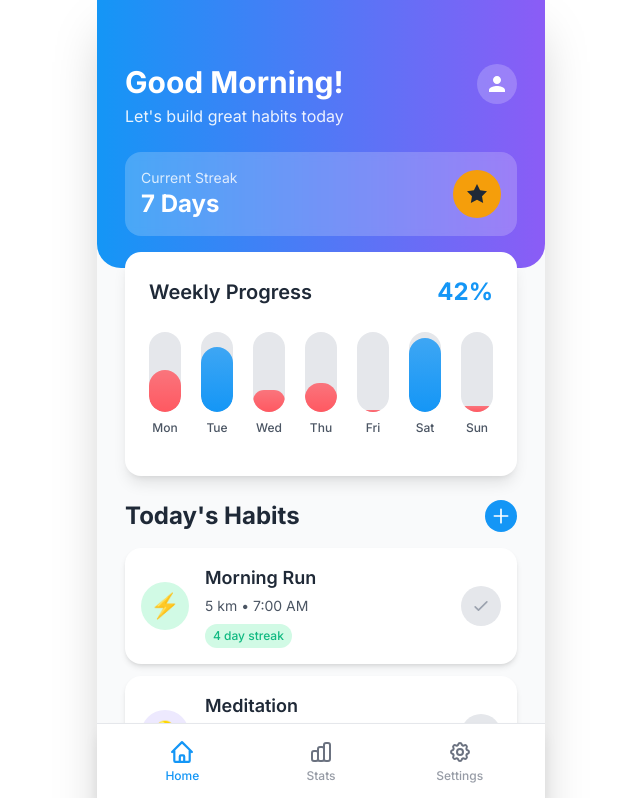
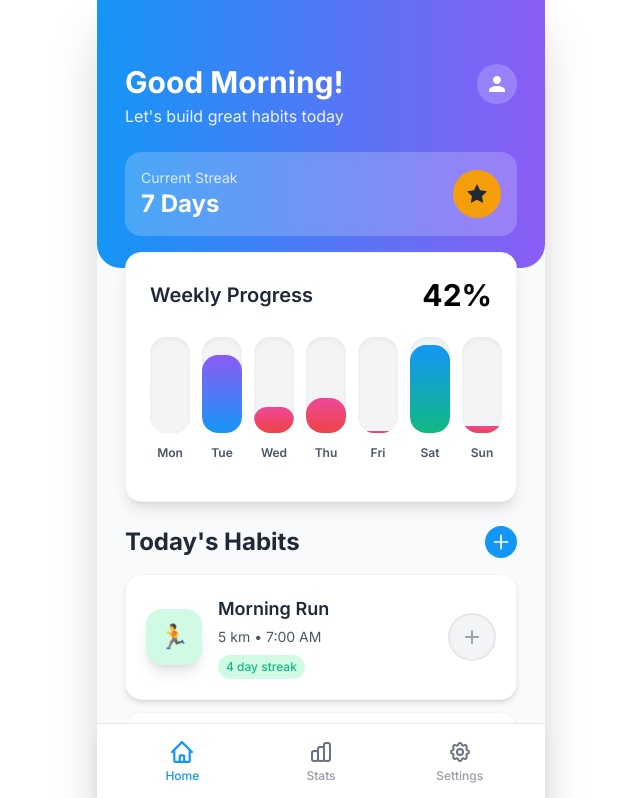
Before and after one commit to abuabdirohman4/better-habit, a Next.js app: page /dashboard in a window 1280 px wide. Shown: the top 798 px of the page, without its empty margins (319-959 px from the left). Built offline with nearby package versions, Linux system fonts and the light colour scheme.

Commit message:
refactor(HabitCard Component): done 5 todo

```diff
--- a/app/dashboard/page.tsx
+++ b/app/dashboard/page.tsx
@@ -4,7 +4,6 @@ import { useHabits } from "@/hooks/useHabits";
 import Spinner from "@/components/Spinner";
 import WeeklyProgress from "@/components/WeeklyProgress";
 import HabitCard from "@/components/HabitCard";
-import FloatingAddButton from "@/components/FloatingAddButton";
 import { useRouter } from "next/navigation";
 
 export default function DashboardPage() {
@@ -166,9 +165,6 @@ export default function DashboardPage() {
                 </div>
             </div>
 
-            {/* Floating Add Button */}
-            {/* <FloatingAddButton /> */}
-
             {/* Bottom spacing for navigation */}
             <div className="pb-20"></div>
         </main>
--- a/components/FloatingAddButton/index.tsx
+++ /dev/null
@@ -1,60 +0,0 @@
-"use client";
-
-import { useState } from "react";
-import { useRouter } from "next/navigation";
-
-interface FloatingAddButtonProps {
-    className?: string;
-}
-
-const FloatingAddButton: React.FC<FloatingAddButtonProps> = ({
-    className = "",
-}) => {
-    const [isPressed, setIsPressed] = useState(false);
-    const router = useRouter();
-
-    const handleClick = () => {
-        router.push("/add-habit");
-    };
-
-    const handleMouseDown = () => {
-        setIsPressed(true);
-    };
-
-    const handleMouseUp = () => {
-        setIsPressed(false);
-    };
-
-    const handleMouseLeave = () => {
-        setIsPressed(false);
-    };
-
-    return (
-        <button
-            onClick={handleClick}
-            onMouseDown={handleMouseDown}
-            onMouseUp={handleMouseUp}
-            onMouseLeave={handleMouseLeave}
-            className={`fixed bottom-20 right-6 w-14 h-14 bg-habit-blue hover:bg-habit-blue/90 text-white rounded-full shadow-lg hover:shadow-xl transition-all duration-200 flex items-center justify-center z-50 ${
-                isPressed ? "scale-95" : "scale-100"
-            } ${className}`}
-            aria-label="Add new habit"
-        >
-            <svg
-                className="w-6 h-6"
-                fill="none"
-                stroke="currentColor"
-                viewBox="0 0 24 24"
-            >
-                <path
-                    strokeLinecap="round"
-                    strokeLinejoin="round"
-                    strokeWidth={2}
-                    d="M12 4v16m8-8H4"
-                />
-            </svg>
-        </button>
-    );
-};
-
-export default FloatingAddButton;
--- a/components/HabitCard/index.tsx
+++ b/components/HabitCard/index.tsx
@@ -19,13 +19,13 @@ const HabitCard: React.FC<HabitCardProps> = ({ habit, className = "" }) => {
     const getHabitIcon = (iconName: string) => {
         // Map icon names to actual icons based on mockup
         const iconMap: { [key: string]: string } = {
-            exercise_icon: "⚡",
-            book_icon: "📖",
+            exercise_icon: "💪",
+            book_icon: "📚",
             no_smoking_icon: "🚭",
             water_icon: "💧",
-            meditation_icon: "💡",
+            meditation_icon: "🧘",
             sleep_icon: "😴",
-            run_icon: "⚡",
+            run_icon: "🏃",
             read_icon: "📖",
             default: "✅",
         };
@@ -96,15 +96,15 @@ const HabitCard: React.FC<HabitCardProps> = ({ habit, className = "" }) => {
 
     return (
         <div
-            className={`bg-white rounded-2xl shadow-md hover:shadow-lg transition-shadow duration-200 p-4 ${className}`}
+            className={`bg-white rounded-2xl shadow-md hover:shadow-xl transition-all duration-300 transform hover:-translate-y-1 p-5 border border-gray-100 ${className}`}
         >
             {/* Main Content */}
             <div className="flex items-center space-x-4">
                 {/* Icon */}
                 <div
-                    className={`w-12 h-12 rounded-full flex items-center justify-center ${getHabitCardColor(habit.iconName)}`}
+                    className={`w-14 h-14 rounded-2xl flex items-center justify-center shadow-lg ${getHabitCardColor(habit.iconName)} transition-all duration-300 hover:scale-110`}
                 >
-                    <div className="text-2xl text-white">
+                    <div className="text-2xl text-white drop-shadow-sm">
                         {getHabitIcon(habit.iconName)}
                     </div>
                 </div>
@@ -135,15 +135,29 @@ const HabitCard: React.FC<HabitCardProps> = ({ habit, className = "" }) => {
                 {/* Completion Button */}
                 <button
                     onClick={handleToggleCompletion}
-                    className={`w-10 h-10 rounded-full flex items-center justify-center transition-all duration-200 ${
+                    className={`w-12 h-12 rounded-full flex items-center justify-center transition-all duration-300 transform hover:scale-105 active:scale-95 ${
                         isCompleted
-                            ? "bg-habit-green text-white"
-                            : "bg-gray-200 text-gray-400 hover:bg-gray-300"
+                            ? "bg-gradient-to-r from-habit-green to-habit-blue text-white shadow-lg shadow-habit-green/30"
+                            : "bg-gray-100 text-gray-400 hover:bg-gray-200 hover:text-gray-600 border-2 border-gray-200 hover:border-gray-300"
                     }`}
                 >
                     {isCompleted ? (
                         <svg
-                            className="w-5 h-5"
+                            className="w-6 h-6"
+                            fill="none"
+                            stroke="currentColor"
+                            viewBox="0 0 24 24"
+                        >
+                            <path
+                                strokeLinecap="round"
+                                strokeLinejoin="round"
+                                strokeWidth={2.5}
+                                d="M5 13l4 4L19 7"
+                            />
+                        </svg>
+                    ) : (
+                        <svg
+                            className="w-6 h-6"
                             fill="none"
                             stroke="currentColor"
                             viewBox="0 0 24 24"
@@ -152,21 +166,7 @@ const HabitCard: React.FC<HabitCardProps> = ({ habit, className = "" }) => {
                                 strokeLinecap="round"
                                 strokeLinejoin="round"
                                 strokeWidth={2}
-                                d="M5 13l4 4L19 7"
-                            />
-                        </svg>
-                    ) : (
-                        <svg
-                            className="w-5 h-5"
-                            fill="none"
-                            stroke="currentColor"
-                            viewBox="0 0 24 24"
-                        >
-                            <path
-                                strokeLinecap="round"
-                                strokeLinejoin="round"
-                                strokeWidth={2}
-                                d="M5 13l4 4L19 7"
+                                d="M12 6v6m0 0v6m0-6h6m-6 0H6"
                             />
                         </svg>
                     )}
--- a/components/WeeklyProgress/index.tsx
+++ b/components/WeeklyProgress/index.tsx
@@ -33,52 +33,73 @@ const WeeklyProgress: React.FC<WeeklyProgressProps> = ({ className = "" }) => {
     };
 
     const getBarColor = (percentage: number) => {
-        if (percentage >= 80) return "bg-habit-blue";
-        if (percentage >= 60) return "bg-habit-yellow";
-        return "bg-habit-red";
+        if (percentage >= 90) return "from-habit-green to-habit-blue";
+        if (percentage >= 80) return "from-habit-blue to-habit-purple";
+        if (percentage >= 60) return "from-habit-yellow to-habit-orange";
+        if (percentage >= 40) return "from-habit-orange to-habit-red";
+        return "from-habit-red to-habit-pink";
+    };
+
+    const getBarShadow = (percentage: number) => {
+        if (percentage >= 90) return "shadow-habit-green/30";
+        if (percentage >= 80) return "shadow-habit-blue/30";
+        if (percentage >= 60) return "shadow-habit-yellow/30";
+        if (percentage >= 40) return "shadow-habit-orange/30";
+        return "shadow-habit-red/30";
     };
 
     const getTextColor = (percentage: number) => {
+        if (percentage >= 90) return "text-habit-green";
         if (percentage >= 80) return "text-habit-blue";
         if (percentage >= 60) return "text-habit-yellow";
+        if (percentage >= 40) return "text-habit-orange";
         return "text-habit-red";
     };
 
+    const averageProgress = Math.round(
+        currentWeek.reduce((sum, val) => sum + val, 0) / currentWeek.length
+    );
+
     return (
-        <div className={`bg-white rounded-2xl shadow-lg p-6 ${className}`}>
+        <div
+            className={`bg-white rounded-2xl shadow-lg hover:shadow-xl transition-all duration-300 p-6 border border-gray-100 ${className}`}
+        >
             <div className="flex justify-between items-center mb-6">
                 <h2 className="text-xl font-semibold text-gray-800">
                     Weekly Progress
                 </h2>
-                <div className="text-2xl font-bold text-habit-blue">
-                    {Math.round(
-                        currentWeek.reduce((sum, val) => sum + val, 0) /
-                            currentWeek.length
-                    )}
-                    %
+                <div
+                    className={`text-3xl font-bold transition-colors duration-300 ${getTextColor(averageProgress)}`}
+                >
+                    {averageProgress}%
                 </div>
             </div>
 
             {/* Bar Chart */}
-            <div className="flex items-end justify-between space-x-2 mb-4">
+            <div className="flex items-end justify-between space-x-3 mb-4">
                 {currentWeek.map((percentage, index) => (
                     <div
                         key={index}
-                        className="flex flex-col items-center space-y-2"
+                        className="flex flex-col items-center space-y-3 group"
                     >
-                        <div className="w-8 h-20 bg-gray-200 rounded-full relative overflow-hidden">
+                        <div className="relative">
+                            <div className="w-10 h-24 bg-gray-100 rounded-2xl relative overflow-hidden shadow-inner">
+                                <div
+                                    className={`absolute bottom-0 w-full rounded-2xl transition-all duration-700 ease-out hover:scale-105 bg-gradient-to-t ${getBarColor(percentage)} shadow-lg ${getBarShadow(percentage)}`}
+                                    style={{
+                                        height: `${percentage}%`,
+                                        animationDelay: `${index * 100}ms`,
+                                    }}
+                                ></div>
+                            </div>
+                            {/* Percentage Label */}
                             <div
-                                className={`absolute bottom-0 w-full rounded-full transition-all duration-300 ${
-                                    percentage >= 80
-                                        ? "bg-gradient-to-t from-primary to-primary/80"
-                                        : percentage >= 60
-                                          ? "bg-gradient-to-t from-warning to-warning/80"
-                                          : "bg-gradient-to-t from-error to-error/80"
-                                }`}
-                                style={{ height: `${percentage}%` }}
-                            ></div>
+                                className={`absolute -top-8 left-1/2 transform -translate-x-1/2 text-xs font-bold ${getTextColor(percentage)} opacity-0 group-hover:opacity-100 transition-opacity duration-200`}
+                            >
+                                {percentage}%
+                            </div>
                         </div>
-                        <div className="text-xs font-medium text-gray-600">
+                        <div className="text-xs font-semibold text-gray-600 group-hover:text-gray-800 transition-colors duration-200">
                             {getDayName(index)}
                         </div>
                     </div>
```
Also changed, not shown: 1 other file (tests, documents, lock files or other folders).
